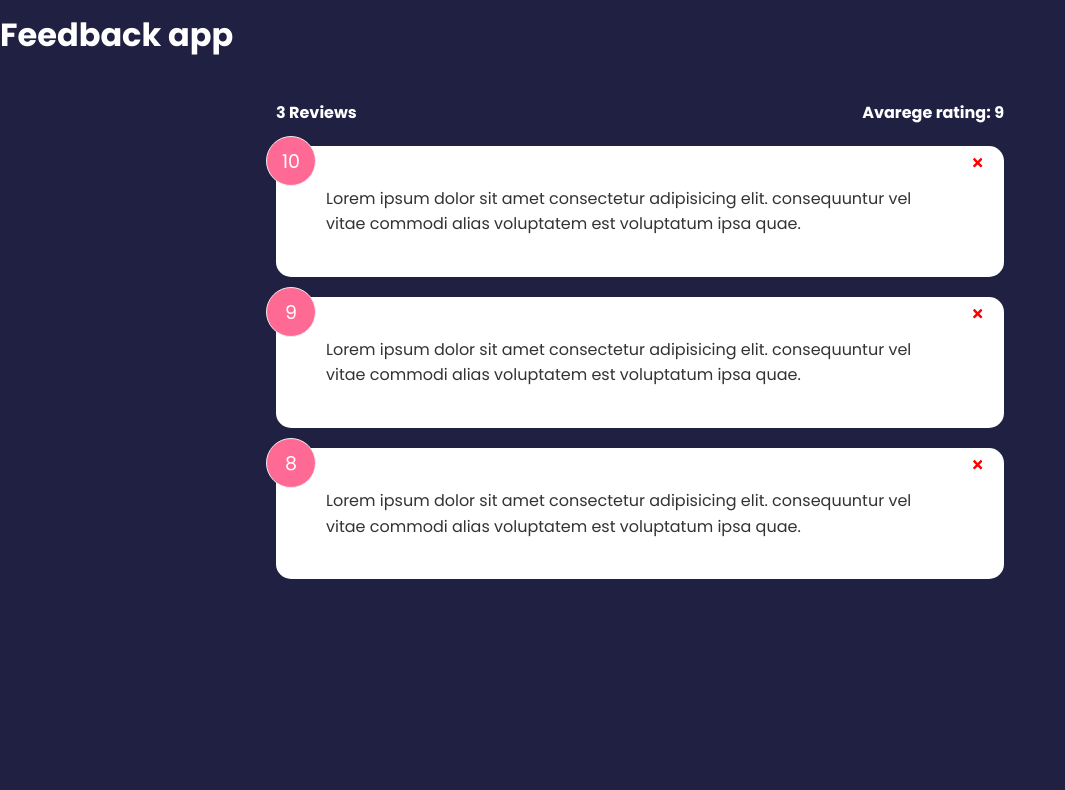
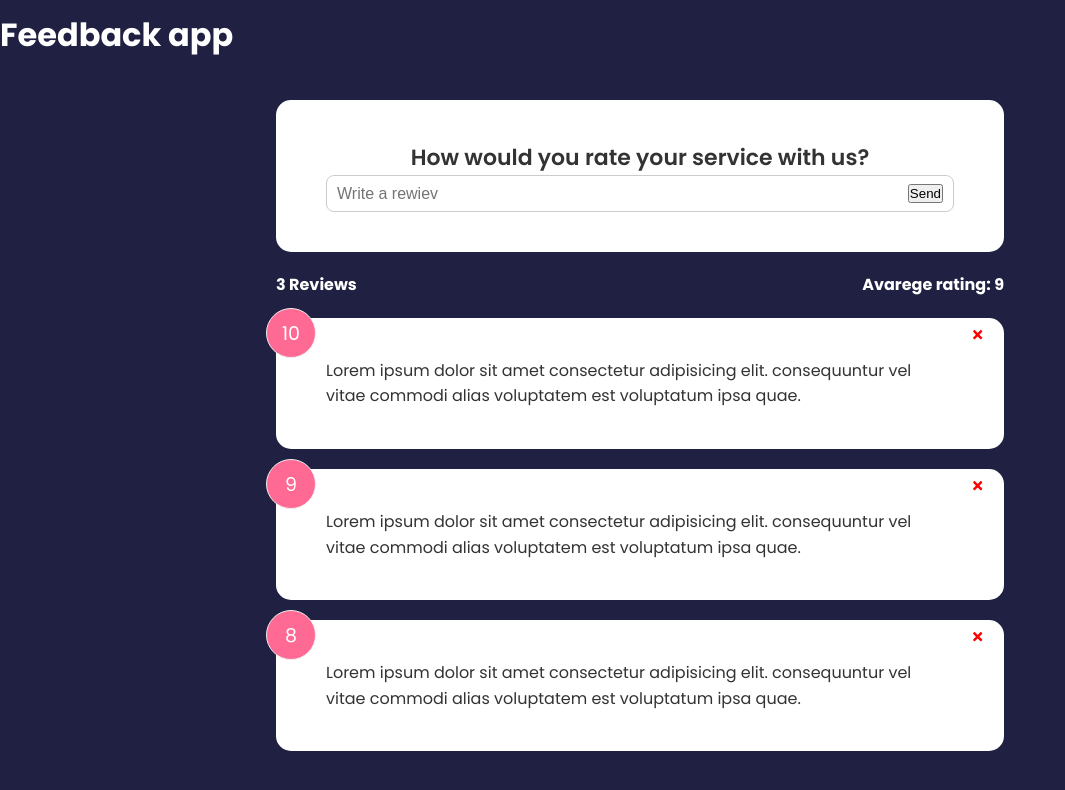
Before and after one commit to N00bG1rl/feedback-app, a React (Create React App) app: page / in a window 1280 px wide. Shown: the top 790 px of the page, without its empty margins (0-1065 px from the left). Built offline with nearby package versions, Linux system fonts and the light colour scheme.

Commit message:
Added input form

```diff
--- a/src/App.js
+++ b/src/App.js
@@ -6,6 +6,7 @@ import FeedbackData from './data/FeedbackData.json'
 import Header from './components/UI/Header'
 import FeedbackList from './components/FeedbackList'
 import FeedbackStats from './components/FeedbackStats'
+import FeedbackFrom from './components/FeedbackFrom'
 
 const initialState = FeedbackData
 
@@ -22,6 +23,7 @@ function App() {
 		<>
 			<Header />
 			<div className='container'>
+				<FeedbackFrom />
 				<FeedbackStats feedback={feedback} />
 				<FeedbackList feedback={feedback} handleDelete={deleteFeedback} />
 			</div>
--- /dev/null
+++ b/src/components/FeedbackFrom.jsx
@@ -0,0 +1,29 @@
+import { useState } from 'react'
+import Card from './UI/Card'
+
+function FeedbackFrom() {
+	const [text, setText] = useState('')
+
+	const handleTextChange = event => {
+		setText(event.target.value)
+	}
+
+	return (
+		<Card>
+			<form action=''>
+				<h2>How would you rate your service with us?</h2>
+				<div className='input-group'>
+					<input
+						onChange={handleTextChange}
+						value={text}
+						type='text'
+						placeholder='Write a rewiev'
+					/>
+					<button type='submit'>Send</button>
+				</div>
+			</form>
+		</Card>
+	)
+}
+
+export default FeedbackFrom
```
